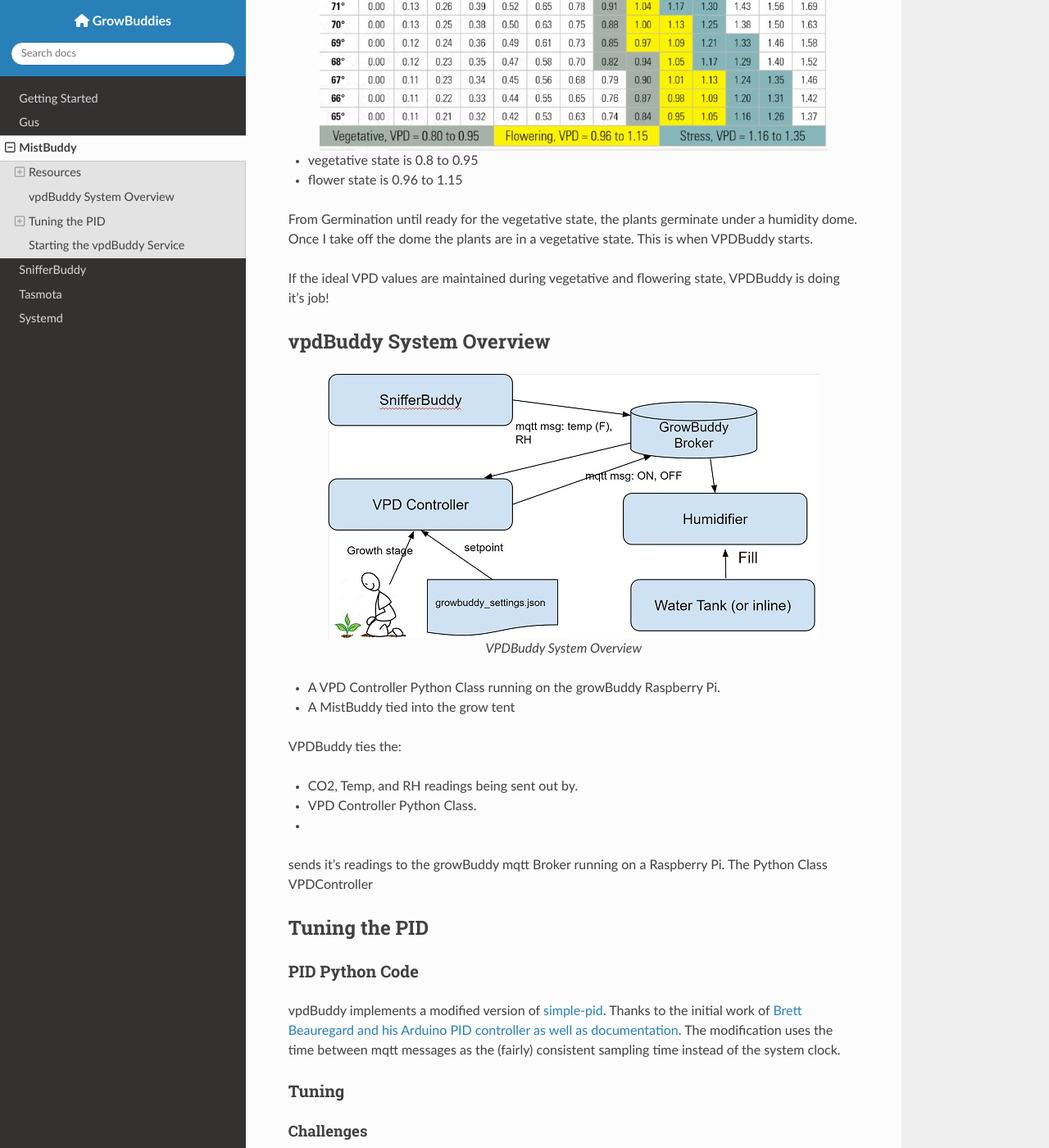
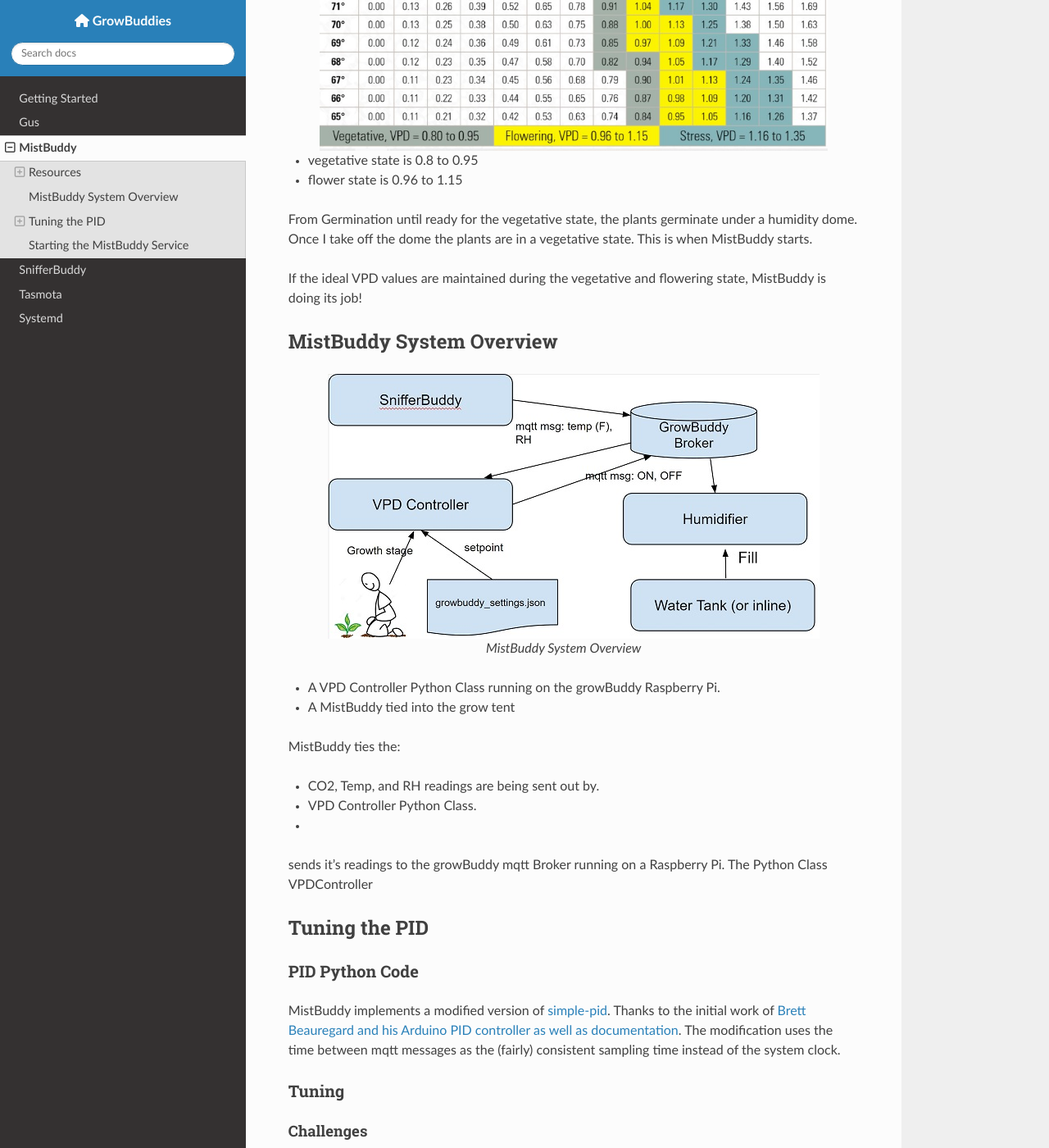
Before and after one commit to solarslurpi/GrowBuddies, a Sphinx documentation site: the page built from docs/mistbuddy.md, in a window 1280 px wide and 1400 px high, scrolled down 1742 px. Shown: the whole window at 82% size. Built offline with Sphinx 7.4.7 and the Read the Docs theme 2.0.0, drawn with Linux system fonts in a browser that asks for light colours; nearby versions of some CDN libraries; some of the changed text lies outside the part shown.

Commit message:
evolved.

````diff
--- a/docs/mistbuddy.md
+++ b/docs/mistbuddy.md
@@ -16,20 +16,20 @@ MistBuddy consists of:
 
 
 ## Resources
-I found these resources helpful in my learnings.
+I found these resources helpful in my learning.
 ### vpd
 The term "Vapor Pressure Deficit" is not that obvious to immediately understand (at least for me).  I found these resources helpful to better understand VPD:
 
 - [YouTube video that I found best explained water vapor, temperature's relationship to Relative Humidity and VPD](https://www.youtube.com/watch?v=-bYPGr1TJQY&t=1s).
 - [YouTube video introducing InfluxDB](https://www.youtube.com/watch?v=Vq4cDIdz_M8&list=RDCMUC4Snw5yrSDMXys31I18U3gg&index=2).
 ### PID controller
-- [Udemy course](https://www.udemy.com/course/pid-controller-with-arduino/).  While the course notes arduino as the cpu/IDE, what I liked was the intuitive simplicity of this course.  For example, it is pointed out if we just use the P term there is a steady state error, etc.
+- [Udemy course](https://www.udemy.com/course/pid-controller-with-arduino/).  While the course notes arduino as the cpu/IDE, what I liked was the intuitive simplicity of this course.  For example, it is pointed out that if we just use the P term there is a steady state error, etc.
 -  [Brett Beauregard documentation on his PID](http://brettbeauregard.com/blog/2011/04/improving-the-beginners-pid-introduction/). MistBuddy uses a modification of the [simple-pid](https://github.com/m-lundberg/simple-pid) library, which was a port of this work (see [PID]).  A reason to love and support the Open Source Community.
 
 (vpd_chart)=
 ### VPD Chart
 
-The source for the ideal range is the [Flu Cultivation Guide](https://github.com/solarslurpi/growBuddy/blob/main/docs/FLU-CultivationGuide_Cannabis_WEB_PROOF_01-2020.pdf) .  vpdBuddy gets the ideal vpd levels from the `growbuddy_settings.json` file.
+The source for the ideal range is the [Flu Cultivation Guide](https://github.com/solarslurpi/growBuddy/blob/main/docs/FLU-CultivationGuide_Cannabis_WEB_PROOF_01-2020.pdf).  MistBuddy gets the ideal vpd levels from the `growbuddy_settings.json` file.
 
 ```{image} images/vpd_chart.jpg
 :align: center
@@ -39,18 +39,18 @@ The source for the ideal range is the [Flu Cultivation Guide](https://github.com
 - vegetative state is 0.8 to 0.95
 - flower state is 0.96 to 1.15
 
-From Germination until ready for the vegetative state, the plants germinate under a humidity dome.  Once I take off the dome the plants are in a vegetative state.  This is when VPDBuddy starts.
+From Germination until ready for the vegetative state, the plants germinate under a humidity dome.  Once I take off the dome the plants are in a vegetative state.  This is when MistBuddy starts.
 
-If the ideal VPD values are maintained during vegetative and flowering state, VPDBuddy is doing it's job!
+If the ideal VPD values are maintained during the vegetative and flowering state, MistBuddy is doing its job!
 
 
-## vpdBuddy System Overview
+## MistBuddy System Overview
 
 :::{figure} images/vpdbuddy_system_overview.jpg
 :align: center
 :scale: 100
 
-VPDBuddy System Overview
+MistBuddy System Overview
 :::
 
 <!-- A  [snifferBuddy](snifferBuddy) sends out CO2, air temp, and relative humidity (RH) readings from within the grow tent to the growBuddy Broker running on a Respberry Pi.  The VPDController Python class -->
@@ -58,15 +58,15 @@ VPDBuddy System Overview
 - A MistBuddy tied into the grow tent
 
 
-VPDBuddy ties the:
-- CO2, Temp, and RH readings being sent out by.
+MistBuddy ties the:
+- CO2, Temp, and RH readings are being sent out by.
 - VPD Controller Python Class.
 -
  sends it's readings to the growBuddy mqtt Broker running on a Raspberry Pi.  The Python Class VPDController
 
  ## Tuning the PID
  ### PID Python Code
- vpdBuddy implements a modified version of [simple-pid](https://github.com/m-lundberg/simple-pid).  Thanks to the initial work of [Brett Beauregard and his Arduino PID controller as well as documentation](http://brettbeauregard.com/blog/2011/04/improving-the-beginners-pid-introduction/).  The modification uses the time between mqtt messages as the (fairly) consistent sampling time instead of the system clock.
+ MistBuddy implements a modified version of [simple-pid](https://github.com/m-lundberg/simple-pid).  Thanks to the initial work of [Brett Beauregard and his Arduino PID controller as well as documentation](http://brettbeauregard.com/blog/2011/04/improving-the-beginners-pid-introduction/).  The modification uses the time between mqtt messages as the (fairly) consistent sampling time instead of the system clock.
  ### Tuning
 #### Challenges
 - The input, setpoint, and error terms are all in floating point units relative to vpd readings.  vpd readings are typically between 0.0 and 2.0.  The output is the number of seconds to turn on MistBuddy.  Thus, the output includes a conversion from vpd (floating point) to number of seconds (integer)
@@ -100,10 +100,10 @@ I'm expecting an very gradual increase.
         "Kd": 0.0
     }
 ```
-- Add `sniferbuddy_table_name` input when instantiating a vpdBuddy instance in the [vpdbuddy_manage.py](https://github.com/solarslurpi/growBuddy/blob/main/code/examples/vpdbuddy_manage.py).  This will store the snifferBuddy readings into the snifferBuddy measurement table of the growBuddy influxdb database.
+- Add `sniferbuddy_table_name` input when instantiating a MistBuddy instance in the [vpdbuddy_manage.py](https://github.com/solarslurpi/growBuddy/blob/main/code/examples/vpdbuddy_manage.py).  This will store the snifferBuddy readings into the snifferBuddy measurement table of the growBuddy influxdb database.
 ```
 def main():
-    vpdbuddy = vpdBuddy(vpd_values_callback=vpd_values_callback, manage=True, snifferbuddy_table_name="snifferbuddy")
+    vpdbuddy = MistBuddy(vpd_values_callback=vpd_values_callback, manage=True, snifferbuddy_table_name="snifferbuddy")
     vpdbuddy.start()
 ```
 - [Set the time between mqtt messages](set_time_between_readings) to be one minute.
@@ -121,7 +121,7 @@ PID(Kp=50, Ki=0, Kd=0, setpoint=0.8, sample_time=0.01, output_limits=(None, None
 :align: center
 :scale: 60
 
-vpdBuddy Kp=50, Ki=0, Kd=0
+MistBuddy Kp=50, Ki=0, Kd=0
 :::
 ### JUST P: Kp=25, Ki=0, Kd=0
 
@@ -129,7 +129,7 @@ vpdBuddy Kp=50, Ki=0, Kd=0
 :align: center
 :scale: 60
 
-vpdBuddy Kp=25, Ki=0, Kd=0
+MistBuddy Kp=25, Ki=0, Kd=0
 :::
 
 ### PI: Kp=45, Ki=0.1, Kd=0
@@ -141,7 +141,7 @@ PID(Kp=45, Ki=0.1, Kd=0, setpoint=0.8, sample_time=0.01, output_limits=(None, No
 :align: center
 :scale: 60
 
-vpdBuddy Kp=45, Ki=0.1, Kd=0
+MistBuddy Kp=45, Ki=0.1, Kd=0
 :::
 
 #### Kp=45, Ki=0.1, Kd=0.1
@@ -152,7 +152,7 @@ PID(Kp=45, Ki=0.1, Kd=0.1, setpoint=0.8, sample_time=0.01, output_limits=(None,
 :align: center
 :scale: 60
 
-vpdBuddy Kp=45, Ki=0.1, Kd=0.1
+MistBuddy Kp=45, Ki=0.1, Kd=0.1
 :::
 Woops!  MistBuddy stopped working for a bit and...as expected...
 
@@ -163,22 +163,22 @@ PID(Kp=45, Ki=0.1, Kd=0.1, setpoint=0.8, sample_time=0.01, output_limits=(None,
 :::{figure} images/grafana_vpd_08_40_01_001.jpg
 :scale: 60
 
-vpdBuddy Kp=40, Ki=0.1, Kd=0.01
+MistBuddy Kp=40, Ki=0.1, Kd=0.01
 :::
 
 #### Kp=43, Ki=0.1, Kd=0
 :::{figure} images/grafana_vpd_08_43_01_0.jpg
 :scale: 60
 
-vpdBuddy Kp=43, Ki=0.1, Kd=0
+MistBuddy Kp=43, Ki=0.1, Kd=0
 :::
 
 #### Kp=43, Ki=0.1, Kd=0.1
 :::{figure} images/grafana_vpd_08_43_01_01.jpg
 :scale: 60
 
-vpdBuddy Kp=43, Ki=0.1, Kd=0
+MistBuddy Kp=43, Ki=0.1, Kd=0
 :::
 
-## Starting the vpdBuddy Service
+## Starting the MistBuddy Service
 - Follow the steps to enable the
````
Also changed, not shown: docs/getting_started.md (+2 -2 lines), docs/gus.md (+7 -6 lines), docs/index.md (+2 -2 lines), docs/snifferbuddy.md (+4 -5 lines), docs/tasmota.md (+7 -7 lines).
